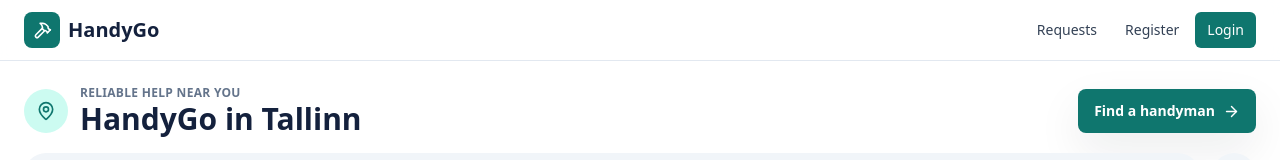
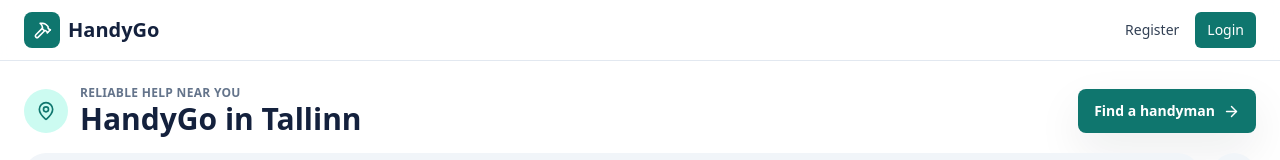
Before and after one commit to gbeshkin/FixNow, a Next.js app: page / in a window 1280 px wide. Shown: the top 160 px of the page. Built offline with nearby package versions, Linux system fonts and the light colour scheme.

Commit message:
remove requests without login

```diff
--- a/components/Header.tsx
+++ b/components/Header.tsx
@@ -28,9 +28,11 @@
           <span className="text-base sm:text-xl">HandyGo</span>
         </Link>
         <nav className="ml-auto flex min-w-0 flex-1 items-center justify-end gap-0.5 overflow-x-auto whitespace-nowrap text-xs font-medium text-slate-700 [-ms-overflow-style:none] [scrollbar-width:none] sm:gap-1 sm:text-sm [&::-webkit-scrollbar]:hidden">
-          <Link className="rounded-md px-1.5 py-2 hover:bg-slate-100 sm:px-3" href="/requests">
-            Requests
-          </Link>
+          {session && (
+            <Link className="rounded-md px-1.5 py-2 hover:bg-slate-100 sm:px-3" href="/requests">
+              Requests
+            </Link>
+          )}
           {!session && (
             <>
               <Link className="rounded-md px-1.5 py-2 hover:bg-slate-100 sm:px-3" href="/register">
```
